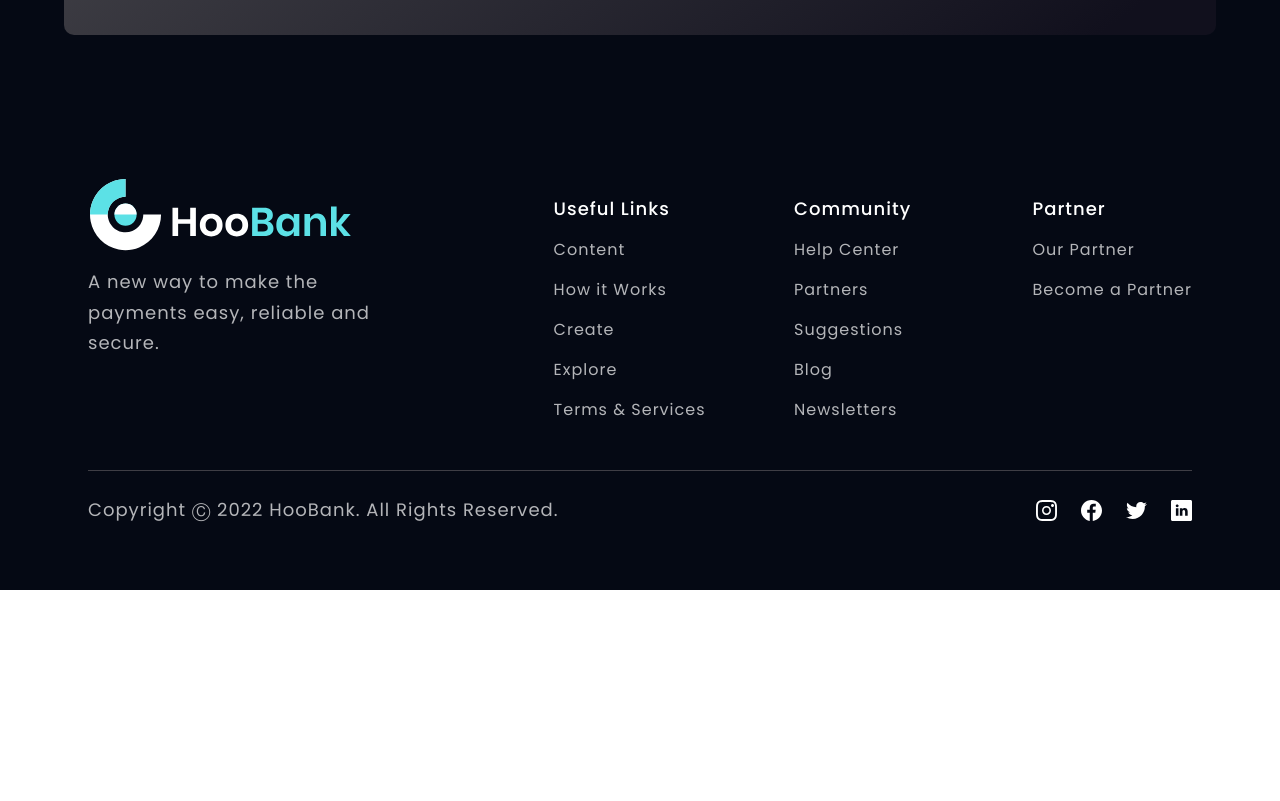
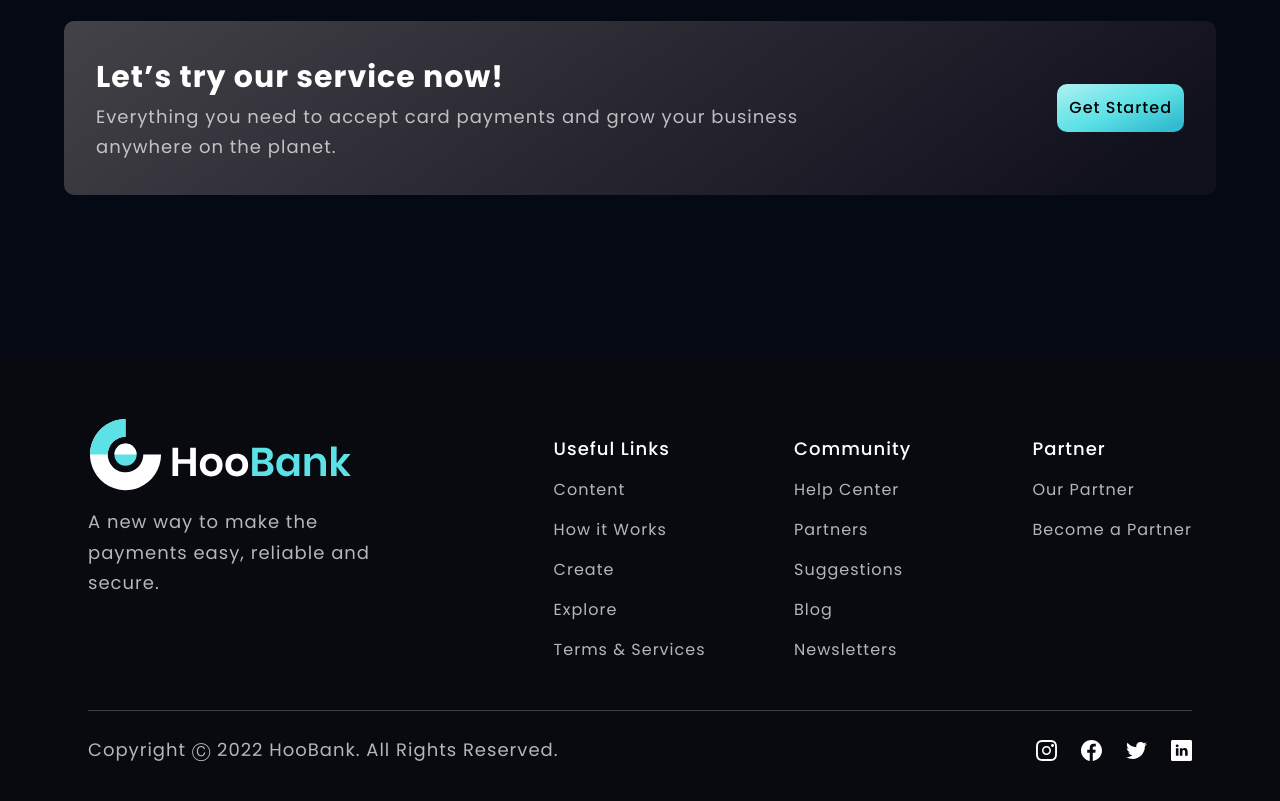
Before and after one commit to elghanbibadr/tailwindreactproject, a React (Vite) app: page / in a window 1280 px wide. Shown: the part 6187-6988 px from the top of the page. Before the commit the page ends 6777 px from the top, so only its background shows below. Built offline with nearby package versions, Linux system fonts and the light colour scheme.

Commit message:
fix some issues

```diff
--- a/src/component/CTA.jsx
+++ b/src/component/CTA.jsx
@@ -2,7 +2,7 @@ import React from 'react'
 
 const CTA = () => {
   return (
-    <section className='CTA flex  justify-between items-center gray-bg   max-w-6xl md:mx-auto grid-rows-2 grid-cols-3'>
+    <section className='CTA m-10 flex  justify-between items-center gray-bg   max-w-6xl md:mx-auto grid-rows-2 grid-cols-3 my-40'>
         <div className='cta-content col-span-2'>
             <h2 className='text-3xl leading-relaxed font-bold  md:w-3/4  '>Let’s try our service now!</h2>
             <p className='md:w-3/4'>Everything you need to accept card payments and grow your business anywhere on the planet.</p>
--- a/src/component/Callout.jsx
+++ b/src/component/Callout.jsx
@@ -4,7 +4,7 @@ import calloutData from './pageData/Data'
 import { quotes } from '../assets'
 const Callout = () => {
   return (
-    <section className='callout grid grid-cols-1 grid-rows-5   items-center p-6 max-w-6xl md:grid-cols-3 grid-rows-2  gap-x-8 mx-auto  '>
+    <section className='callout mt-20 grid grid-cols-1 grid-rows-5   items-center p-6 max-w-6xl md:grid-cols-3 mt-0 grid-rows-2  gap-x-8 mx-auto  '>
         <h2 className='text-3xl w-3/4  leading-relaxed font-semiBold md:md:col-span-2 text-4xl'>What people are saying about us</h2>
         <p className=' leading-loose'>Everything you need to accept card payments and grow your business anywhere on the planet.</p>
          {calloutData.map(user=>{
--- a/src/component/Footer.jsx
+++ b/src/component/Footer.jsx
@@ -3,7 +3,8 @@ import { logo } from "../assets";
 import { footerLinks, socialMedia } from "../constant";
 
 const Footer = () => (
-  <section className={`${styles.flexCenter} ${styles.paddingY} flex-col mt-10 px-6 max-w-6xl md:mx-auto mt-20`}>
+  <footer className="footer">
+      <section className={`${styles.flexCenter} ${styles.paddingY}  flex-col mt-10 px-6 max-w-6xl md:mx-auto mt-20`}>
         <div className={`${styles.flexStart} md:flex-row flex-col mb-8 w-full`}>
           <div className="flex-[1] flex flex-col justify-start mr-10">
             <img
@@ -15,7 +16,6 @@ const Footer = () => (
               A new way to make the payments easy, reliable and secure.
             </p>
           </div>
-
           <div className="flex-[1.5] w-full flex flex-row justify-between flex-wrap md:mt-0 mt-10">
             {footerLinks.map((footerlink) => (
               <div key={footerlink.title} className={`flex flex-col ss:my-0 my-4 min-w-[150px]`}>
@@ -38,12 +38,10 @@ const Footer = () => (
             ))}
           </div>
         </div>
-
         <div className="w-full flex justify-between items-center md:flex-row flex-col pt-6 border-t-[1px] border-t-[#3F3E45]">
           <p className="font-poppins font-normal text-center text-[18px] leading-[27px] text-white">
             Copyright Ⓒ 2022 HooBank. All Rights Reserved.
           </p>
-
           <div className="flex flex-row md:mt-0 mt-6">
             {socialMedia.map((social, index) => (
               <img
@@ -59,6 +57,7 @@ const Footer = () => (
           </div>
         </div>
       </section>
+  </footer>
 );
 
 export default Footer
--- a/src/index.css
+++ b/src/index.css
@@ -105,3 +105,7 @@ border-radius: 10px !important;
   padding: 2rem;
   border-radius: 10px;
 }
+
+.footer{
+  background: rgba(11, 10, 12, 0.6) !important;
+}
```
Lines whose indentation alone changed are shown as unchanged.
